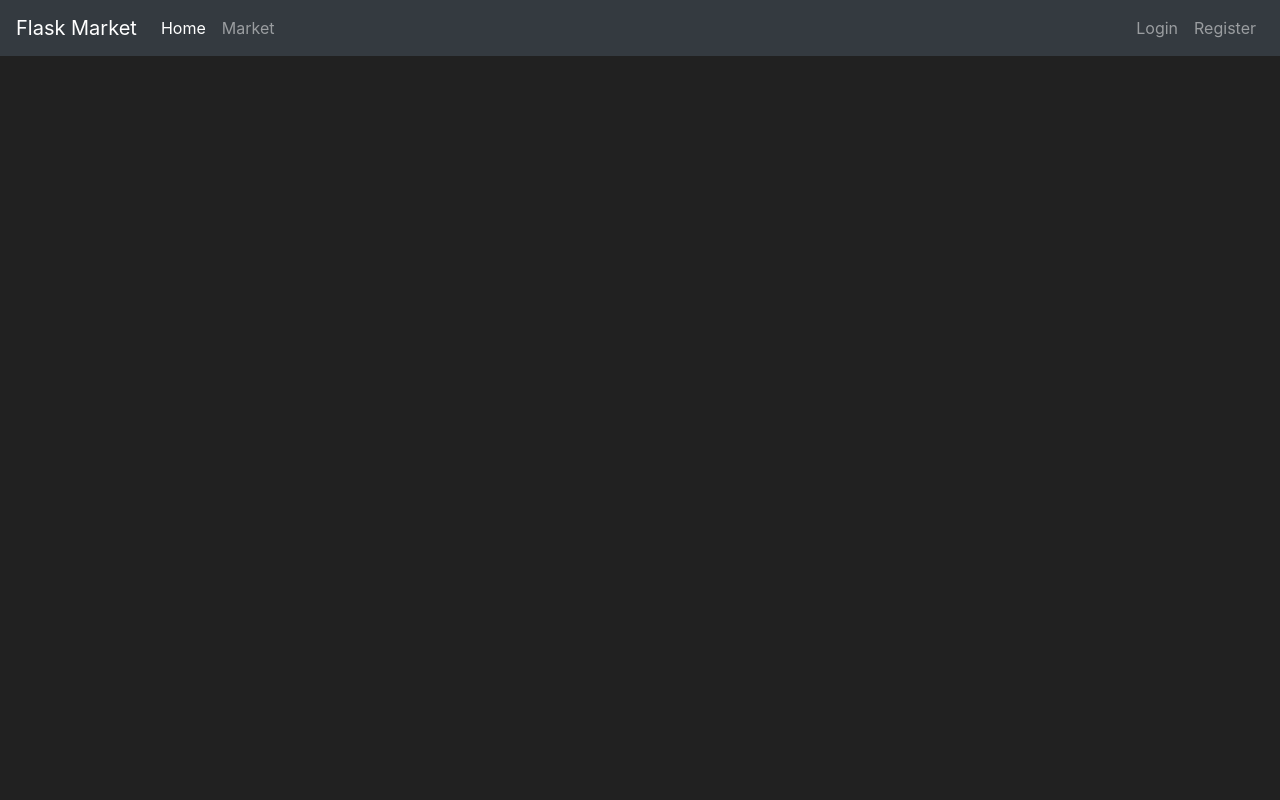
After one commit to mdominguez2010/fitness-app, a Flask app: template templates/layout.html in a window 1280 px wide. The commit adds this page. Run offline with Flask 2, Linux system fonts and the light colour scheme; the template is opened without the code that fills it, so the values that code supplies are empty; some libraries are stand-ins or nearby versions.

Commit message:
update layout.html

```diff
--- /dev/null
+++ b/templates/layout.html
@@ -0,0 +1,67 @@
+<!doctype html>
+<html lang="en">
+   <head>
+      <!-- Required meta tags -->
+      <meta charset="utf-8">
+      <meta name="viewport" content="width=device-width, initial-scale=1, shrink-to-fit=no">
+      <!-- Bootstrap CSS -->
+      <link rel="stylesheet" href="https://cdn.jsdelivr.net/npm/bootstrap@4.5.3/dist/css/bootstrap.min.css" integrity="sha384-TX8t27EcRE3e/ihU7zmQxVncDAy5uIKz4rEkgIXeMed4M0jlfIDPvg6uqKI2xXr2" crossorigin="anonymous">
+      <title>
+          {% block title %}
+
+          {% endblock %}
+      </title>
+   </head>
+   <body>
+    <nav class="navbar navbar-expand-md navbar-dark bg-dark">
+      <a class="navbar-brand" href="#">Flask Market</a>
+      <button class="navbar-toggler" type="button" data-toggle="collapse" data-target="#navbarNav">
+        <span class="navbar-toggler-icon"></span>
+      </button>
+      <div class="collapse navbar-collapse" id="navbarNav">
+        <ul class="navbar-nav mr-auto">
+            <li class="nav-item active">
+                <a class="nav-link" href="{{ url_for('home_page') }}">Home <span class="sr-only">(current)</span></a>
+            </li>
+            <li class="nav-item">
+                <a class="nav-link" href="{{ url_for('market_page') }}">Market</a>
+            </li>
+        </ul>
+        <ul class="navbar-nav">
+            <li class="nav-item">
+                <a class="nav-link" href="#">Login</a>
+            </li>
+            <li class="nav-item">
+                <a class="nav-link" href="#">Register</a>
+            </li>
+        </ul>
+      </div>
+    </nav>
+      {% block content %}
+
+      {% endblock %}
+      <!-- Future Content here -->
+
+
+
+      <!-- Optional JavaScript -->
+      <!-- jQuery first, then Popper.js, then Bootstrap JS -->
+      <script src='https://kit.fontawesome.com/a076d05399.js'></script>
+      <script src="https://code.jquery.com/jquery-3.5.1.slim.min.js" integrity="sha384-DfXdz2htPH0lsSSs5nCTpuj/zy4C+OGpamoFVy38MVBnE+IbbVYUew+OrCXaRkfj" crossorigin="anonymous"></script>
+      <script src="https://cdn.jsdelivr.net/npm/popper.js@1.16.1/dist/umd/popper.min.js" integrity="sha384-9/reFTGAW83EW2RDu2S0VKaIzap3H66lZH81PoYlFhbGU+6BZp6G7niu735Sk7lN" crossorigin="anonymous"></script>
+      <script src="https://stackpath.bootstrapcdn.com/bootstrap/4.5.2/js/bootstrap.min.js" integrity="sha384-B4gt1jrGC7Jh4AgTPSdUtOBvfO8shuf57BaghqFfPlYxofvL8/KUEfYiJOMMV+rV" crossorigin="anonymous"></script>
+   </body>
+   <style>
+    body {
+        background-color: #212121;
+        color: white;
+    }
+    body, html {height: 100%}
+    .bgimg {
+        background-image: url("https://user-images.githubusercontent.com/52106331/148104179-dc255656-1b29-4f22-bc2c-49bf4d64447c.jpg");
+        min-height: 100%;
+        background-position: center;
+        background-size: cover;
+    }
+</style>
+</html>
```
Also changed, not shown: templates/index.html (+1 -70 lines), templates/index2.html (added, +70 -0 lines).
